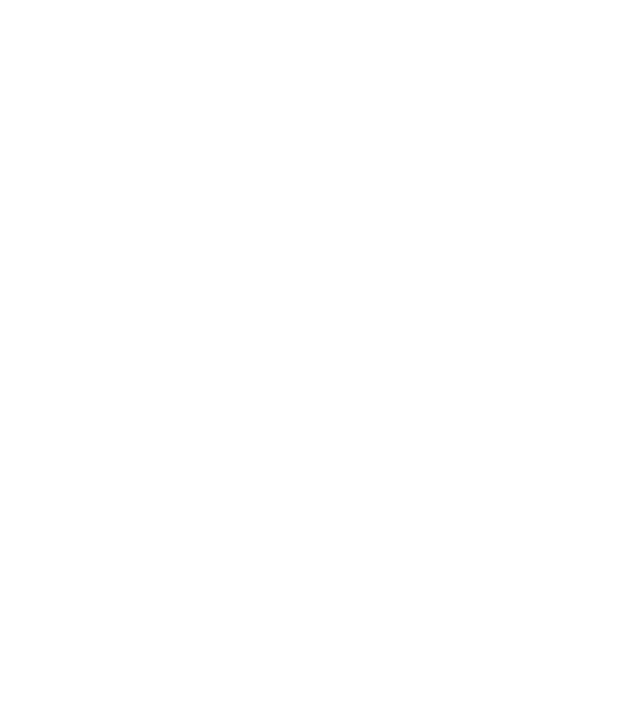
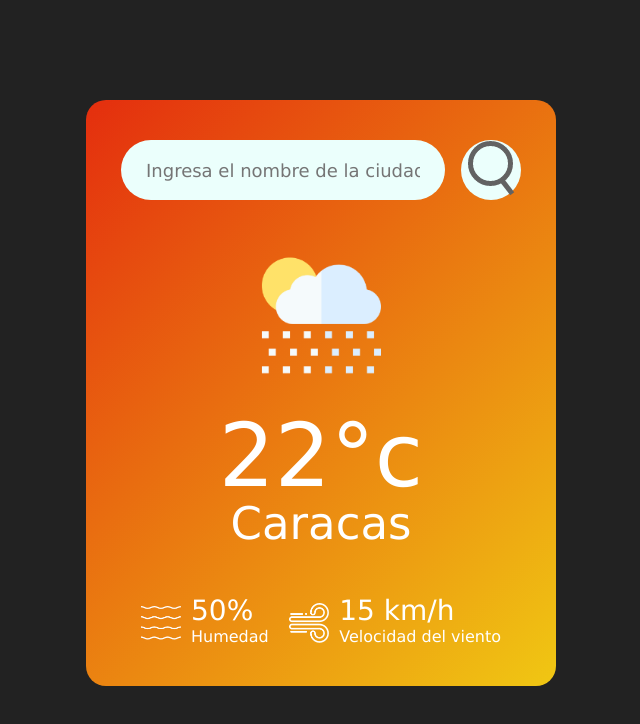
Before and after one commit to Ruth200218/app-weather, a plain HTML site: page index.html in a window 1280 px wide. Shown: the whole page, without its empty margins (319-959 px from the left). Drawn offline with Linux system fonts and the light colour scheme.

Commit message:
html y css terminado

```diff
--- a/index.html
+++ b/index.html
@@ -1,14 +1,41 @@
 <!DOCTYPE html>
-<html lang="en">
+<html lang="es">
 
 <head>
     <meta charset="UTF-8">
     <meta name="viewport" content="width=device-width, initial-scale=1.0">
     <title>Aplicación del Clima</title>
+    <link rel="stylesheet" href="style.css">
 </head>
 
 <body>
-
+    <div class="card">
+        <div class="search">
+            <input type="text" placeholder="Ingresa el nombre de la ciudad" spellcheck="false">
+            <button><img src="images/search.png"></button>
+        </div>
+        <div class="weather">
+            <img src="images/rain.png" class="weather-icon">
+            <h1 class="temp">22°c</h1>
+            <h2 class="city">Caracas</h2>
+            <div class="details">
+                <div class="col">
+                    <img src="images/humidity.png">
+                    <div>
+                        <p class="humidity">50%</p>
+                        <p>Humedad</p>
+                    </div>
+                </div>
+                <div class="col">
+                    <img src="images/wind.png">
+                    <div>
+                        <p class="wind">15 km/h</p>
+                        <p>Velocidad del viento</p>
+                    </div>
+                </div>
+            </div>
+        </div>
+    </div>
 </body>
 
 </html>
--- /dev/null
+++ b/style.css
@@ -0,0 +1,96 @@
+* {
+    margin: 0;
+    padding: 0;
+    font-family: 'Lucida Sans', 'Lucida Sans Regular', 'Lucida Grande', 'Lucida Sans Unicode', Geneva, Verdana, sans-serif;
+    box-sizing: border-box;
+}
+
+body {
+    background: #222;
+}
+
+.card {
+    width: 90%;
+    max-width: 470px;
+    background: linear-gradient(135deg, #e42e0e, #f0c713);
+    color: #fff;
+    margin: 100px auto 0;
+    border-radius: 20px;
+    padding: 40px 35px;
+    text-align: center;
+}
+
+.search {
+    width: 100%;
+    display: flex;
+    align-items: center;
+    justify-content: space-between;
+}
+
+.search input {
+    border: 0;
+    outline: 0;
+    background: #ebfffc;
+    color: #555;
+    padding: 10px 25px;
+    height: 60px;
+    border-radius: 30px;
+    flex: 1;
+    margin-right: 16px;
+    font-size: 18px;
+}
+
+.search button {
+    border: 0;
+    outline: 0;
+    background: #ebfffc;
+    border-radius: 50%;
+    width: 60px;
+    height: 60px;
+    cursor: pointer;
+}
+
+.search button image {
+    width: 16px;
+}
+
+.weather-icon {
+    width: 170px;
+    margin-top: 30px;
+}
+
+.weather h1 {
+    font-size: 88px;
+    font-weight: 500;
+}
+
+.weather h2 {
+    font-size: 45px;
+    font-weight: 400;
+    margin-top: -10px;
+}
+
+.details {
+    display: flex;
+    align-items: center;
+    justify-content: space-between;
+    padding: 0 20px;
+    margin-top: 50px;
+}
+
+.col {
+    display: flex;
+    align-items: center;
+    text-align: left;
+}
+
+.col img {
+    width: 40px;
+    margin-right: 10px;
+}
+
+.humidity,
+.wind {
+    font-size: 28px;
+    margin-top: -6px;
+}
```
